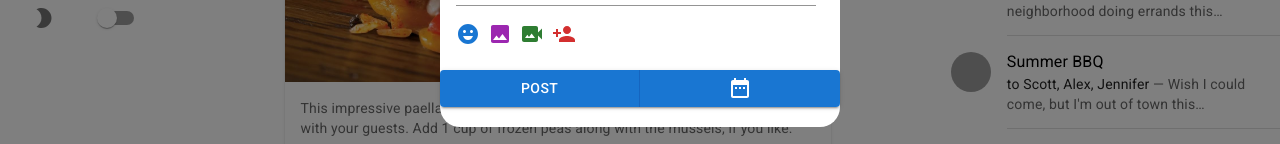
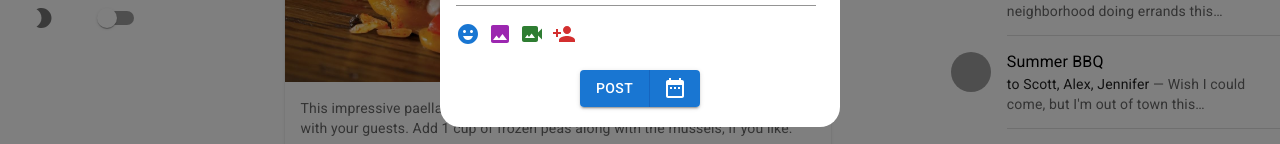
Before and after one commit to ssbbgm/mui-project, a React (Create React App) app: page / in a window 1280 px wide. Both pictures are taken after a click on the button 58 px from the left and 752 px from the top of the page. Shown: the part 433-577 px from the top of the page. Built offline with nearby package versions, Linux system fonts and the light colour scheme; grey boxes are pictures that could not be loaded.

Commit message:
center the buttons

```diff
--- a/src/Components/Add.js
+++ b/src/Components/Add.js
@@ -1,4 +1,4 @@
-import { Tooltip, Fab, Modal, Typography, Box, styled, Avatar, TextField, Stack, Button, ButtonGroup} from '@mui/material';
+import { Container, Tooltip, Fab, Modal, Typography, Box, styled, Avatar, TextField, Stack, Button, ButtonGroup} from '@mui/material';
 import {
     Add as AddIcon,
     DateRange,
@@ -62,10 +62,12 @@ function Add() {
                 <VideoCameraBack color="success" />
                 <PersonAdd color="error" />
           </Stack>
-          <ButtonGroup fullWidth variant="contained" aria-label="outlined primary button group" mb={1}>
-            <Button>Post</Button>
-            <Button><DateRange/></Button>
-        </ButtonGroup>
+          <Container sx={{display:'flex', justifyContent:'center'}}>
+            <ButtonGroup  variant="contained" aria-label=" outlined primary button group" >
+                <Button>Post</Button>
+                <Button sx={{ width: "50px" }}><DateRange/></Button>
+            </ButtonGroup>
+        </Container>
         </Box>
       </StyledModal>
       </>
```
